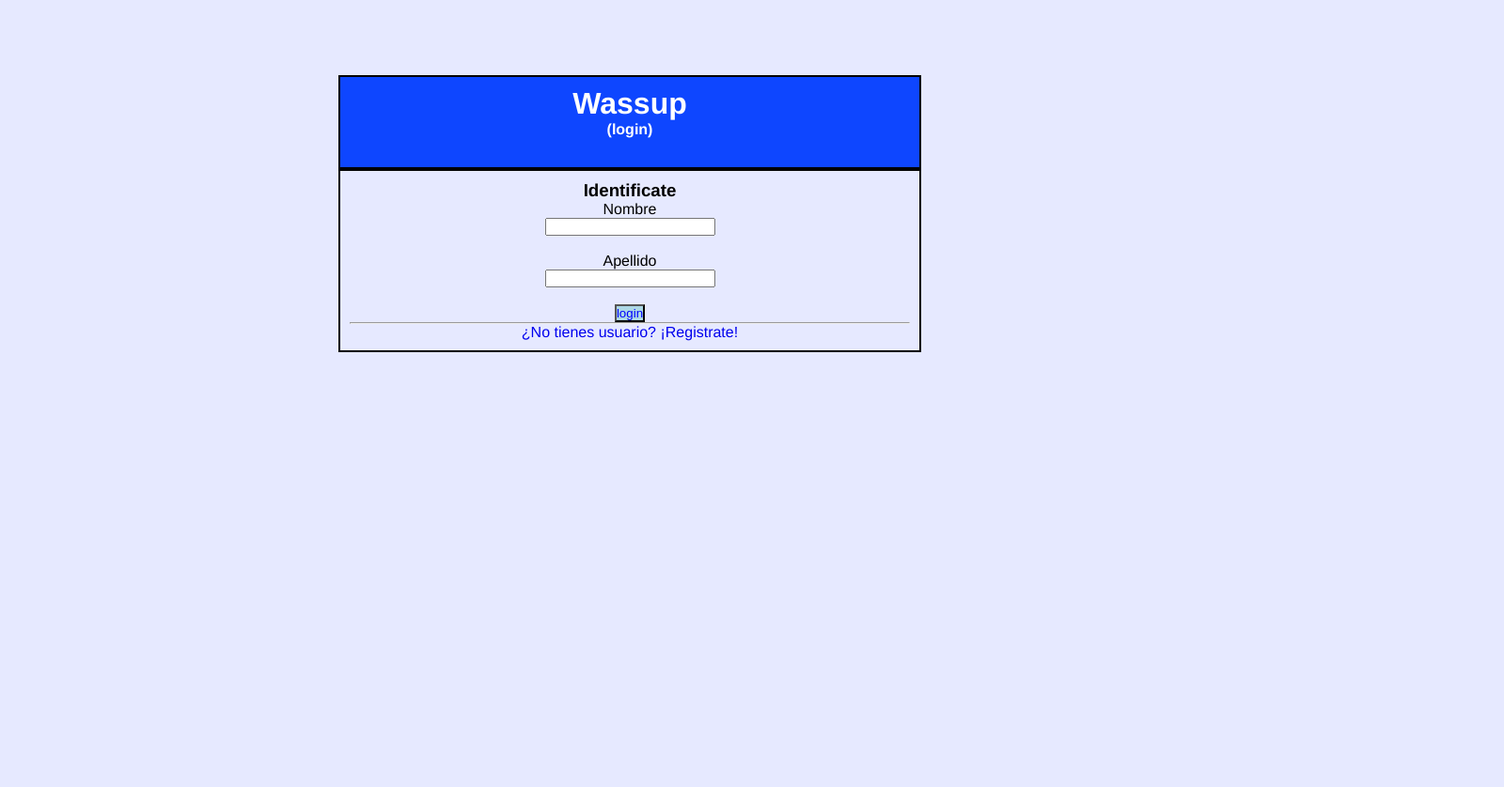
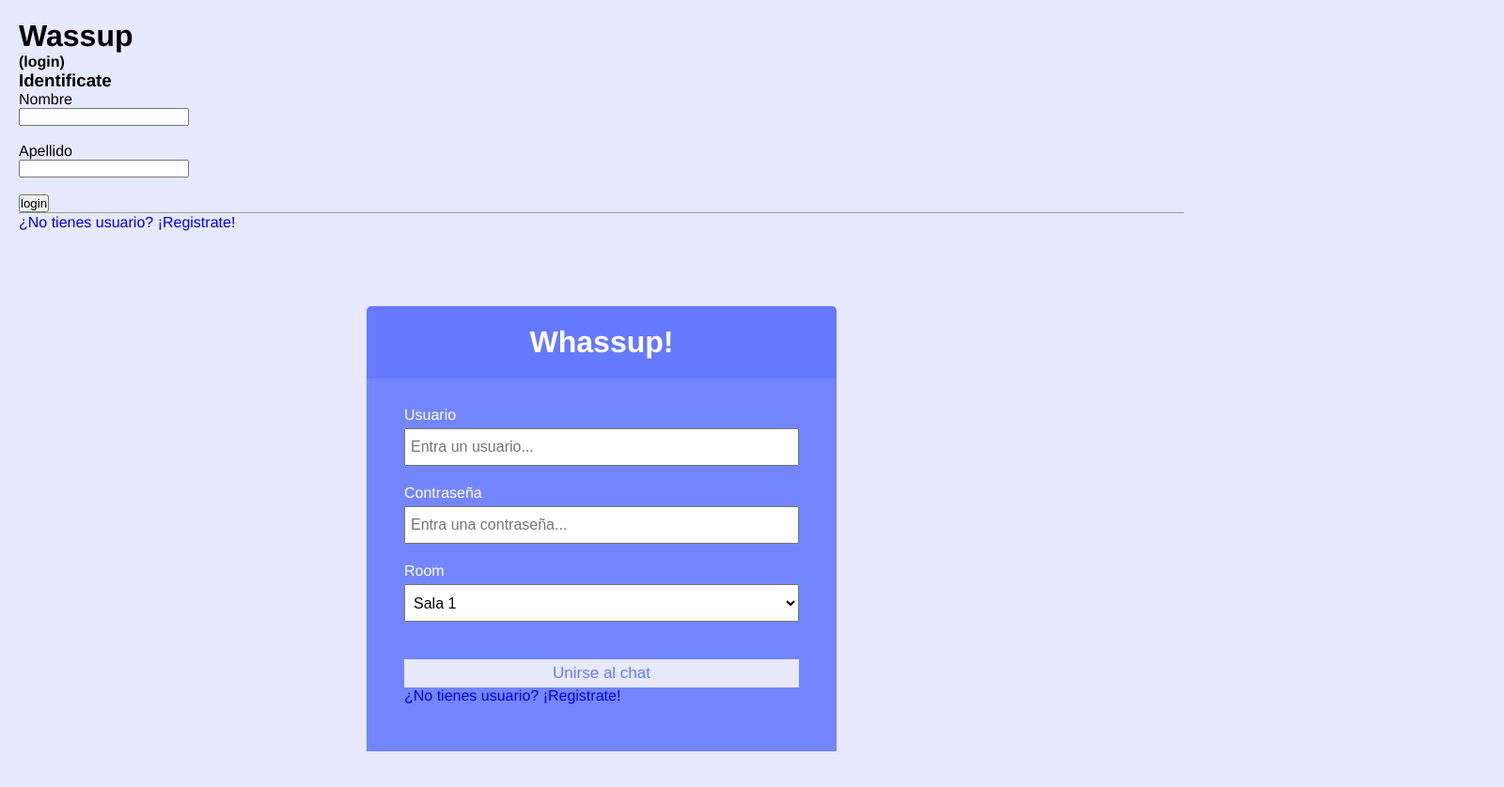
Before and after one commit to Alfonspm10/Proyecto_Final, a website: page public/index.html in a window 1280 px wide. Shown: the whole page at 94% size, 1600 px wide, since content can reach past the window. Before the commit the page ends 800 px from the top, so only its background shows below. Drawn offline with Linux system fonts and the light colour scheme.

Commit message:
correcciones html

```diff
--- a/public/css/style.css
+++ b/public/css/style.css
@@ -124,7 +124,7 @@ a {
 	flex: 1;
 }
 
-/* Diego */
+/* Diego
 
 .cabecero {
     padding: 10px;
@@ -154,3 +154,56 @@ button {
     color: blue;
     background-color: lightblue;
 }
+
+
+/* Join Page */
+.join-container {
+	max-width: 500px;
+	margin: 80px auto;
+	color: #fff;
+}
+
+.join-header {
+	text-align: center;
+	padding: 20px;
+	background: var(--dark-color-a);
+	border-top-left-radius: 5px;
+	border-top-right-radius: 5px;
+}
+
+.join-main {
+	padding: 30px 40px;
+	background: var(--dark-color-b);
+}
+
+.join-main p {
+	margin-bottom: 20px;
+}
+
+.join-main .form-control {
+	margin-bottom: 20px;
+}
+
+.join-main label {
+	display: block;
+	margin-bottom: 5px;
+}
+
+.join-main input[type='text'] {
+	font-size: 16px;
+	padding: 5px;
+	height: 40px;
+	width: 100%;
+}
+
+.join-main select {
+	font-size: 16px;
+	padding: 5px;
+	height: 40px;
+	width: 100%;
+}
+
+.join-main .btn {
+	margin-top: 20px;
+	width: 100%;
+}
--- a/public/index.html
+++ b/public/index.html
@@ -1,3 +1,5 @@
+
+
 <!DOCTYPE html>
 <html lang="en">
 
@@ -36,3 +38,63 @@
 </body>
 
 </html>
+
+
+<!DOCTYPE html>
+<html lang="en">
+
+<head>
+    <meta charset="UTF-8">
+    <meta http-equiv="X-UA-Compatible" content="IE=edge">
+    <meta name="viewport" content="width=device-width, initial-scale=1.0">
+    <title>Login</title>
+    <link rel="stylesheet" href="css/style.css">
+</head>
+	<body>
+		<div class="join-container">
+			<header class="join-header">
+				<h1><i class="titulo"></i> Whassup!</h1>
+			</header>
+			<main class="join-main">
+				<form action="chat.html">
+					<div class="form-control">
+						<label for="username">Usuario</label>
+						<input
+							type="text"
+							name="username"
+							id="username"
+							placeholder="Entra un usuario..."
+							required
+						/>
+					</div>
+
+                    <div class="form-control">
+						<label for="password">Contraseña</label>
+						<input
+							type="text"
+							name="password"
+							id="password"
+							placeholder="Entra una contraseña..."
+							required
+						/>
+					</div>
+
+					<div class="form-control">
+						<label for="room">Room</label>
+						<select name="room" id="room">
+							<option value="Sala 1">Sala 1</option>
+							<option value="Sala 2">Sala 2</option>
+							<option value="Sala 3">Sala 3</option>
+							<option value="Sala 4">Sala 4</option>
+							<option value="Sala 5">Sala 5</option>
+							<option value="Sala 6">Sala 6</option>
+						</select>
+					</div>
+					<button type="submit" class="btn">Unirse al chat</button>
+				</form>
+                <p class="href"><a href="./register.html">¿No tienes usuario? ¡Registrate!</a></p>
+			</main>
+		</div>
+        <script type="text/javascript" src="../Js/loginscript.js"></script>
+	</body>
+</html>
```
